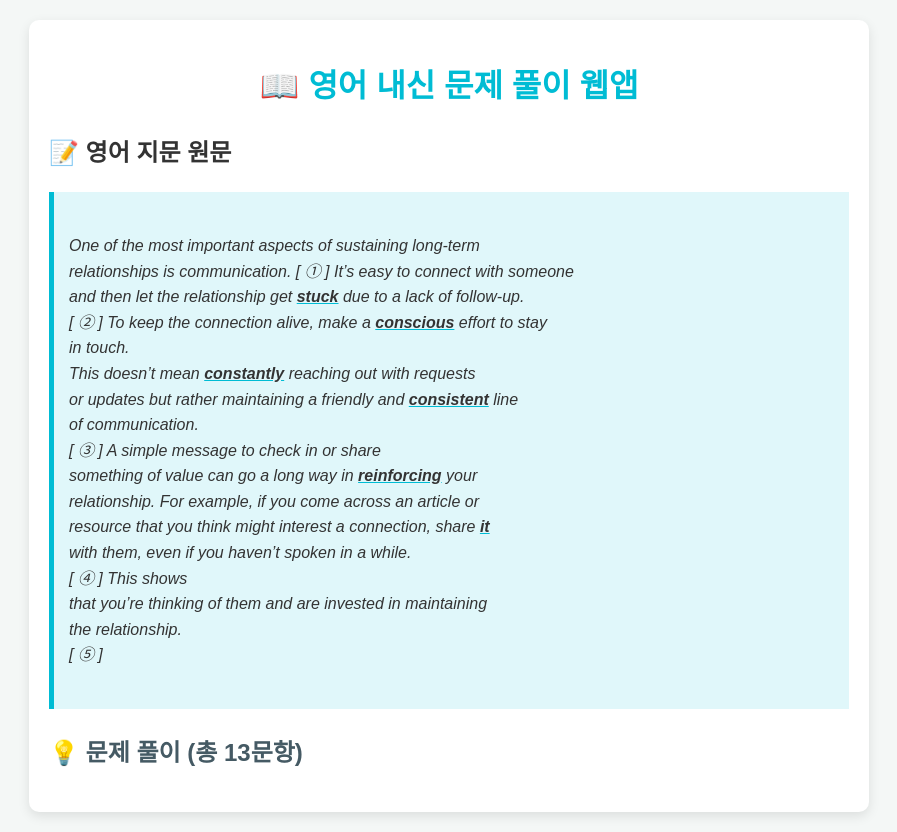
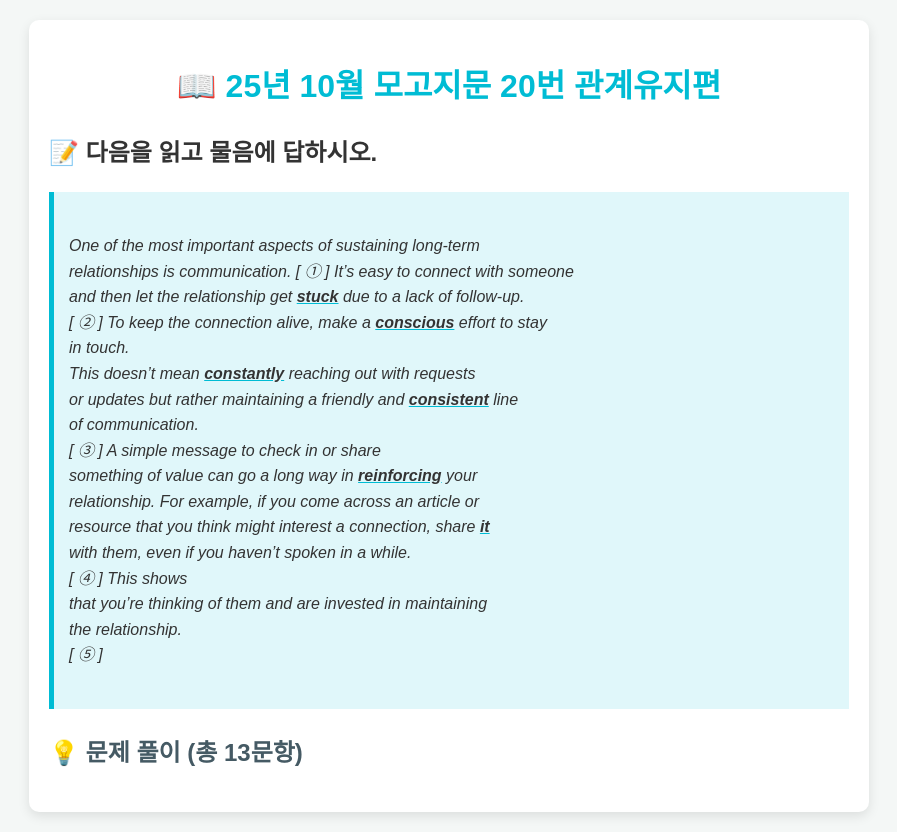
Before and after one commit to dydfl1016/highschooltest, a plain HTML site: page index.html in a window 1280 px wide. Shown: the whole page, without its empty margins (191-1088 px from the left). Drawn offline with Linux system fonts and the light colour scheme.

Commit message:
Update index.html

```diff
--- a/index.html
+++ b/index.html
@@ -3,7 +3,7 @@
 <head>
     <meta charset="UTF-8">
     <meta name="viewport" content="width=device-width, initial-scale=1.0">
-    <title>영어 내신 문제 풀이 (Interactive Quiz)</title>
+    <title>고1 내신 문제 풀이 (Interactive Quiz)</title>
     <style>
         /* CSS: 디자인 스타일 */
         body {
@@ -112,9 +112,9 @@
 <body>
 
 <div class="container">
-    <h1 style="text-align: center; color: #00bcd4;">📖 영어 내신 문제 풀이 웹앱</h1>
+    <h1 style="text-align: center; color: #00bcd4;">📖 25년 10월 모고지문 20번 관계유지편</h1>
 
-    <h2>📝 영어 지문 원문</h2>
+    <h2>📝 다음을 읽고 물음에 답하시오.</h2>
     <div id="passage" class="passage">
 One of the most important aspects of sustaining long-term
 relationships is communication. [ ① ] It’s easy to connect with someone
```
